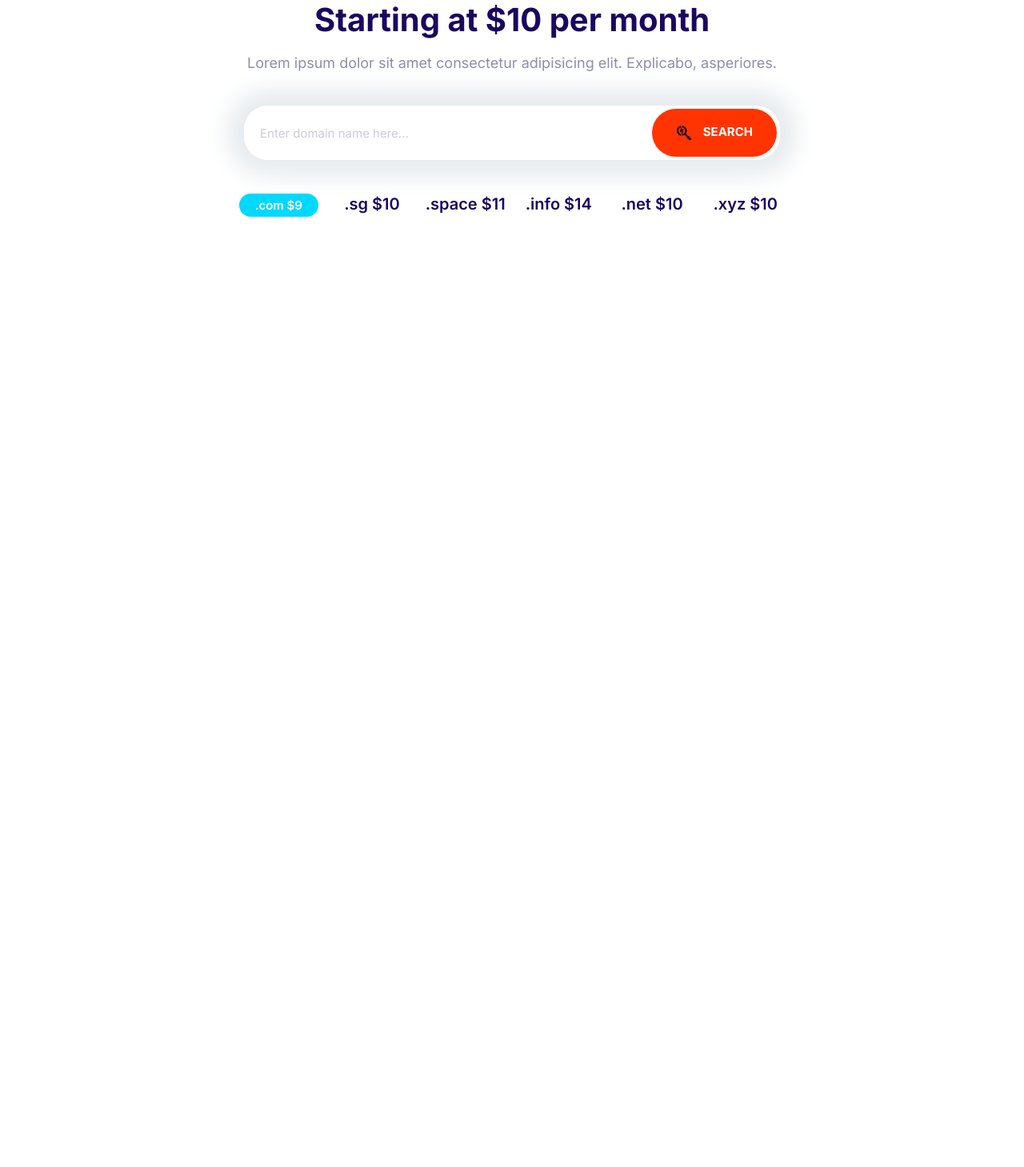
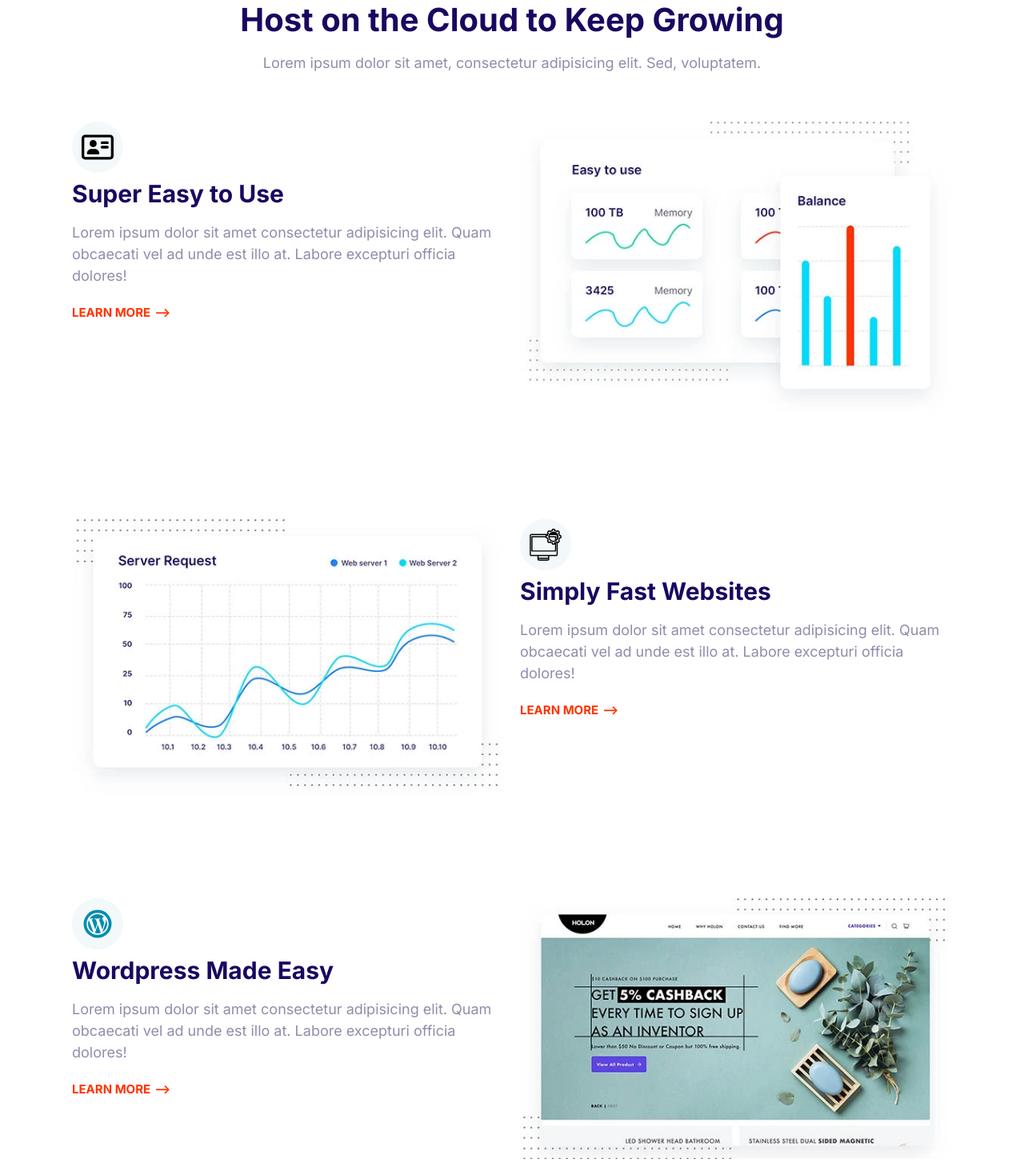
Before and after one commit to Muruganandham333/Moshify, a plain HTML site: page index.html in a window 1280 px wide. Shown: the part 90-1549 px from the top of the page at 80% size. Before the commit the page ends 800 px from the top, so only its background shows below. Drawn offline with Linux system fonts and the light colour scheme.

Commit message:
Define the feature block component

```diff
--- a/css/style.css
+++ b/css/style.css
@@ -331,6 +331,7 @@ a {
 }
 
 /* PLANS */
+
 .plan__name {
   margin: 0;
   color: var(--white-color);
@@ -349,6 +350,10 @@ a {
   margin-right: 1rem;
 }
 
+.card--primary .badge--primary {
+  background: #126de4;
+}
+
 .card--secondary .badge--secondary {
   background: #02cdf1;
 }
@@ -364,6 +369,10 @@ a {
   margin-bottom: 2rem;
 }
 
+.plan--poppular {
+  transform: scale(1.1);
+}
+
 .plan--poppular .card__header {
   position: relative;
 }
@@ -375,6 +384,14 @@ a {
   position: absolute;
   top: -6px;
   right: 5%;
+}
+
+.plan:hover {
+  transform: scale(1.05);
+}
+
+.plan--poppular:hover {
+  transform: scale(1.15);
 }
 
 @media screen and (min-width: 1024px) {
@@ -744,3 +761,41 @@ a {
     grid-template-columns: repeat(auto-fit, minmax(10rem, 1fr));
   }
 }
+
+/* BLOCK PLANS */
+.plan {
+  transition: transform 0.2s ease-out;
+}
+.block-plans .grid {
+  gap: 8rem 4rem;
+}
+
+.block-plans .card {
+  max-width: 500px;
+  margin: 0 auto;
+}
+
+/* FEATURE */
+
+.feature {
+  gap: 4rem 2rem;
+  margin: 12rem 0;
+}
+
+.feature__heading {
+  margin: 1rem 0;
+}
+
+.feature__image {
+  width: 100%;
+}
+
+@media screen and (min-width: 769px) {
+  .feature:nth-of-type(even) .feature__content {
+    order: 2;
+  }
+
+  .feature:first-of-type {
+    margin-top: 6rem;
+  }
+}
--- a/index.html
+++ b/index.html
@@ -15,37 +15,97 @@
     <link rel="stylesheet" href="css/style.css" />
   </head>
   <body>
-    <section class="block conainer block--domain">
+    <section class="block container">
       <header class="block__header">
-        <h2>Starting at $10 per month</h2>
+        <h2>Host on the Cloud to Keep Growing</h2>
         <p>
-          Lorem ipsum dolor sit amet consectetur adipisicing elit. Explicabo,
-          asperiores.
+          Lorem ipsum dolor sit amet, consectetur adipisicing elit. Sed,
+          voluptatem.
         </p>
       </header>
-      <div class="input-group">
-        <input
-          type="text"
-          class="input"
-          placeholder="Enter domain name here..."
-        />
-        <button class="btn btn--accent">
-          <svg class="icon icon--primary">
-            <use xlink:href="images/sprite.svg#search"></use>
-          </svg>
-          Search
-        </button>
-      </div>
+      <article class="grid grid--1x2 feature">
+        <div class="feature__content">
+          <span class="icon-container">
+            <svg
+              class="icon icon--primary"
+              xmlns="http://www.w3.org/2000/svg"
+              viewBox="0 0 576 512"
+            >
+              <!--! Font Awesome Pro 6.2.1 by @fontawesome - https://fontawesome.com License - https://fontawesome.com/license (Commercial License) Copyright 2022 Fonticons, Inc. -->
+              <path
+                d="M208 256c35.35 0 64-28.65 64-64c0-35.35-28.65-64-64-64s-64 28.65-64 64C144 227.3 172.7 256 208 256zM464 232h-96c-13.25 0-24 10.75-24 24s10.75 24 24 24h96c13.25 0 24-10.75 24-24S477.3 232 464 232zM240 288h-64C131.8 288 96 323.8 96 368C96 376.8 103.2 384 112 384h192c8.836 0 16-7.164 16-16C320 323.8 284.2 288 240 288zM464 152h-96c-13.25 0-24 10.75-24 24s10.75 24 24 24h96c13.25 0 24-10.75 24-24S477.3 152 464 152zM512 32H64C28.65 32 0 60.65 0 96v320c0 35.35 28.65 64 64 64h448c35.35 0 64-28.65 64-64V96C576 60.65 547.3 32 512 32zM528 416c0 8.822-7.178 16-16 16H64c-8.822 0-16-7.178-16-16V96c0-8.822 7.178-16 16-16h448c8.822 0 16 7.178 16 16V416z"
+              />
+            </svg>
+          </span>
+          <h3 class="feature__heading">Super Easy to Use</h3>
+          <p>
+            Lorem ipsum dolor sit amet consectetur adipisicing elit. Quam
+            obcaecati vel ad unde est illo at. Labore excepturi officia dolores!
+          </p>
+          <a href="#" class="link-arrow">Learn More</a>
+        </div>
+        <picture>
+          <source
+            type="image/webp"
+            srcset="images/easy@1x.webp 1x, images/easy@2x.webp 2x"
+          />
+          <img class="feature__image" src="images/easy.webp" alt="" />
+        </picture>
+      </article>
 
-      <div class="list block-domain__prices">
-        <li><span class="badge badge--secondary">.com $9</span></li>
-        <li>.sg $10</li>
-        <li>.space $11</li>
-        <li>.info $14</li>
-        <li>.net $10</li>
-        <li>.xyz $10</li>
-      </div>
+      <article class="grid grid--1x2 feature">
+        <div class="feature__content">
+          <span class="icon-container">
+            <span class="icon-container">
+              <svg class="icon icon--primary">
+                <use xlink:href="images/sprite.svg#computer"></use>
+              </svg>
+            </span>
+          </span>
+          <h3 class="feature__heading">Simply Fast Websites</h3>
+          <p>
+            Lorem ipsum dolor sit amet consectetur adipisicing elit. Quam
+            obcaecati vel ad unde est illo at. Labore excepturi officia dolores!
+          </p>
+          <a href="#" class="link-arrow">Learn More</a>
+        </div>
+        <picture>
+          <source
+            type="image/webp"
+            srcset="images/fast@1x.webp 1x, images/fast@2x.webp 2x"
+          />
+          <img class="feature__image" src="images/fast.png" alt="" />
+        </picture>
+      </article>
+
+      <article class="grid grid--1x2 feature">
+        <div class="feature__content">
+          <span class="icon-container">
+            <span class="icon-container">
+              <svg class="icon icon--primary">
+                <use xlink:href="images/sprite.svg#wordpress"></use>
+              </svg>
+            </span>
+          </span>
+          <h3 class="feature__heading">Wordpress Made Easy</h3>
+          <p>
+            Lorem ipsum dolor sit amet consectetur adipisicing elit. Quam
+            obcaecati vel ad unde est illo at. Labore excepturi officia dolores!
+          </p>
+          <a href="#" class="link-arrow">Learn More</a>
+        </div>
+        <picture>
+          <source
+            type="image/webp"
+            srcset="images/Wordpress@1x.webp 1x, images/Wordpress@2x.webp 2x"
+          />
+          <img class="feature__image" src="images/wordpress.png" alt="" />
+        </picture>
+      </article>
     </section>
+    <!-- <section class="block block--feature">
+      <div class="grid grid--1x2 container"></div>
+    </section> -->
     <script src="js/main.js"></script>
   </body>
 </html>
```
Also changed, not shown: component/featute-block.html (added, +87 -0 lines), component/plan-block.html (added, +66 -0 lines), images/address-card-regular.svg (added), images/easy.webp (added), images/easy@1x.webp (added), images/easy@2xwebp.webp (added), images/fast.png (added), images/fast@1x.webp (added), images/fast@2x.webp (added), images/wordpress.png (added), images/wordpress@1x.webp (added), images/wordpress@2x.webp (added).
